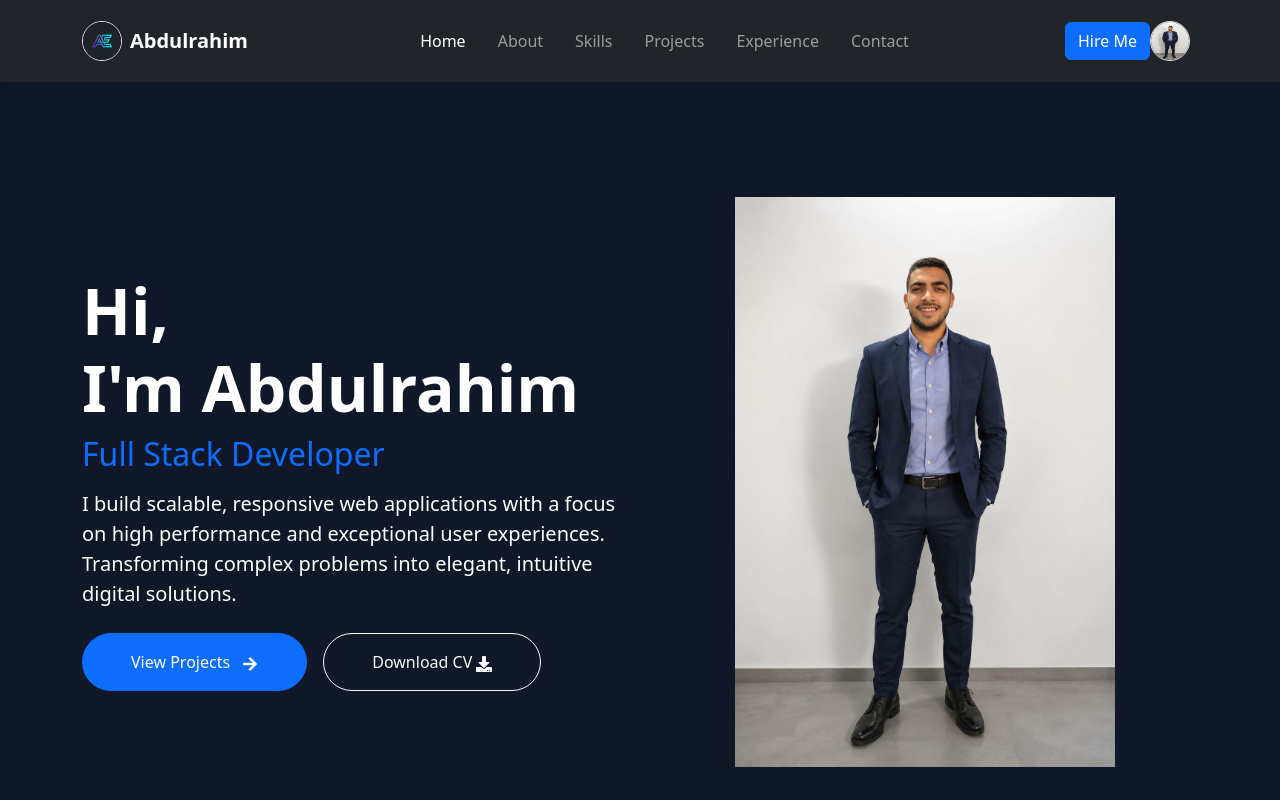
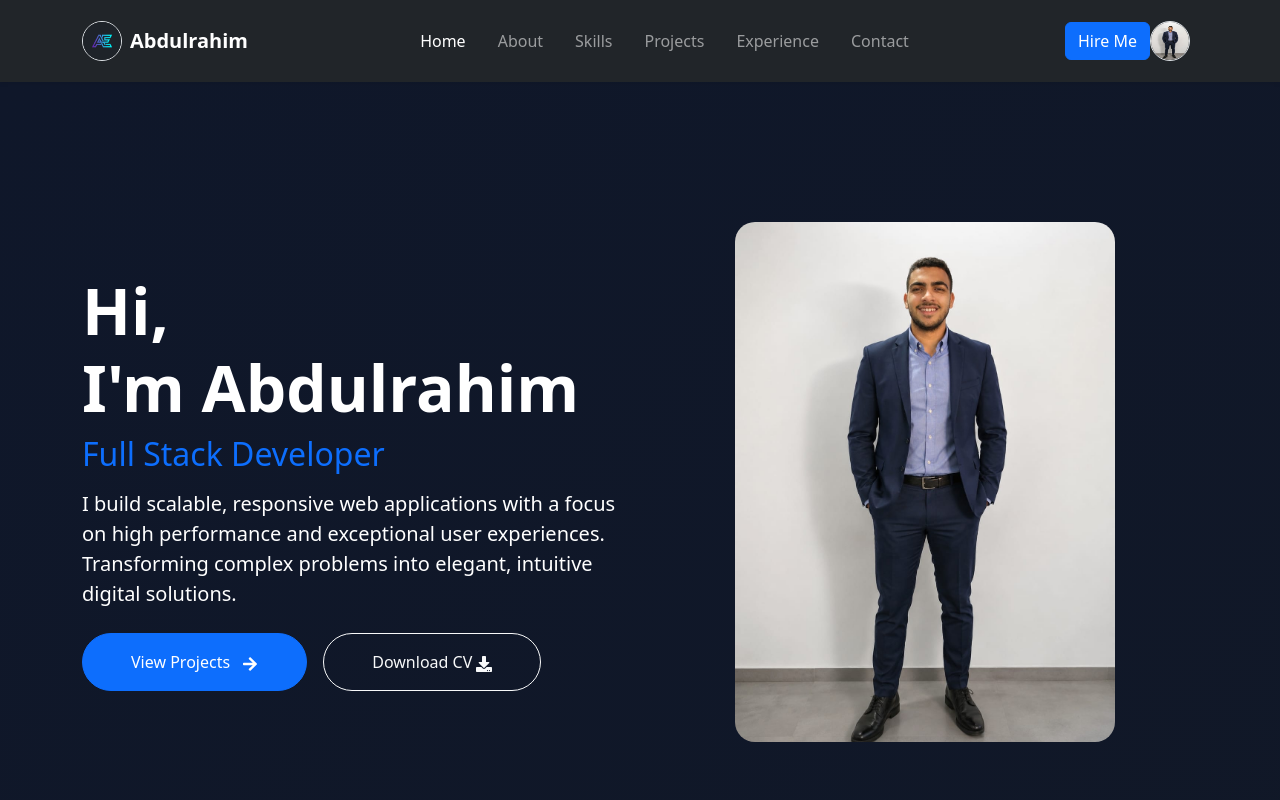
Before and after one commit to Abdo1454/protfoli, a React (Vite) app: page / in a window 1280 px wide. Shown: the top 800 px of the page. Built offline with nearby package versions, Linux system fonts and the light colour scheme.

Commit message:
Update portfolio hero section and fix favicon

```diff
--- a/src/components/Hero/Hero.jsx
+++ b/src/components/Hero/Hero.jsx
@@ -41,7 +41,7 @@ function Hero() {
           </div>
 
           {/* Image */}
-          <div className="col-lg-6 text-center mt-5 mt-lg-0">
+          <div className="col-lg-6 text-center mt-5 mt-lg-0 hero-image">
             <img
               src={heroImage}
               alt="Abdulrahim"
--- a/src/index.css
+++ b/src/index.css
@@ -8,3 +8,10 @@
     );
     color: white;
 }
+.hero-image img {
+  width: 420px;
+  height: 520px;
+  object-fit: cover;
+  object-position: center;
+  border-radius: 20px;
+}
```
